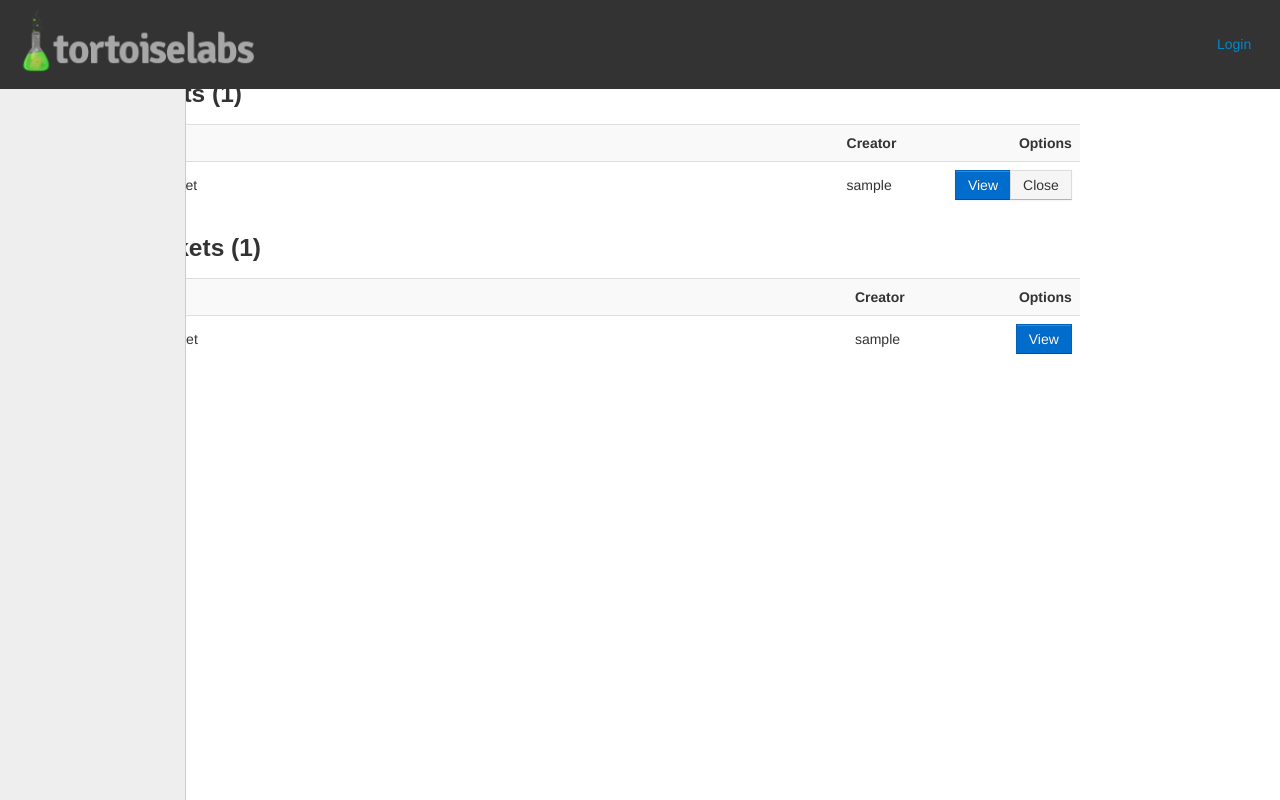
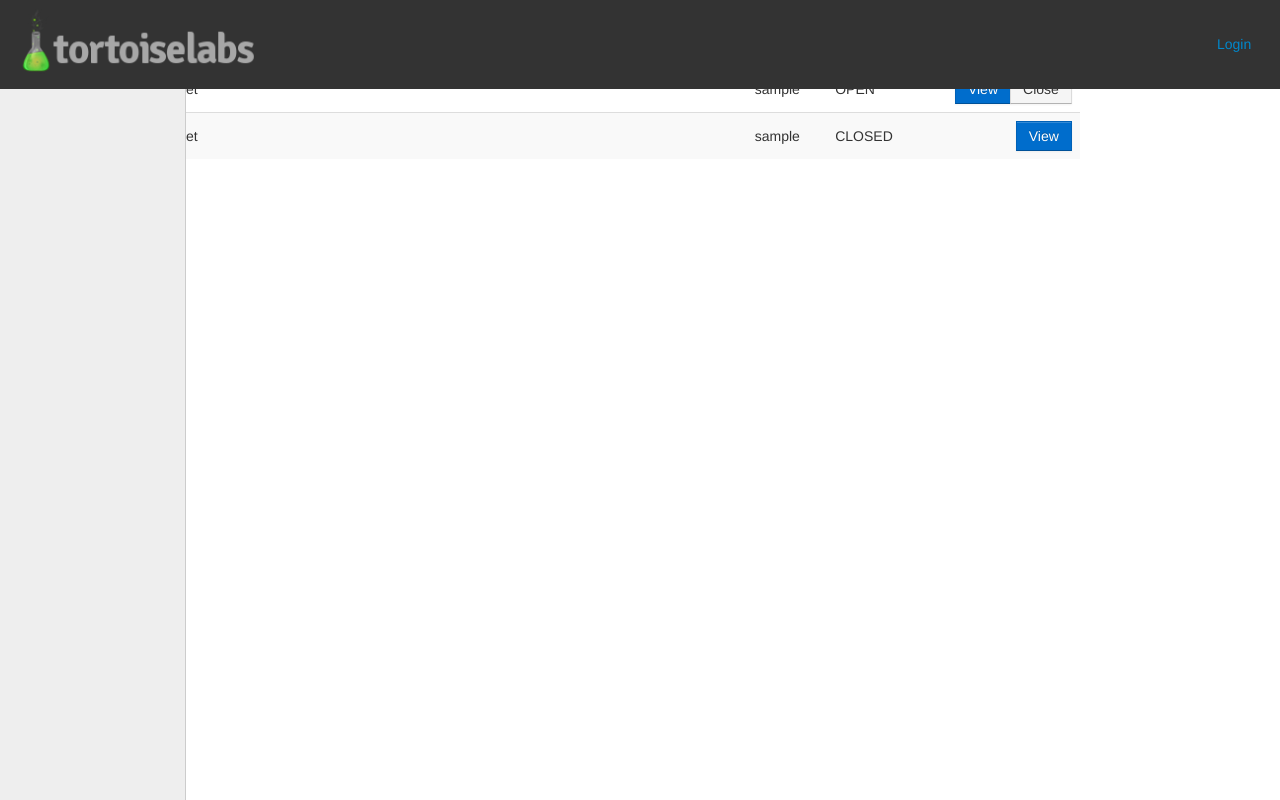
Before and after one commit to mrmonday/panel2, a Python web app: template panel2/support/templates/support/ticketlist.html in a window 1280 px wide. Run offline with Jinja, Linux system fonts and the light colour scheme; the template is opened without the code that fills it: most values are stand-ins (such as "Sample title", 1, 10 or a date in 2020); some libraries are stand-ins or nearby versions; some web fonts are replaced.

Commit message:
support: same thing

```diff
--- a/panel2/support/templates/support/ticketbase.html
+++ b/panel2/support/templates/support/ticketbase.html
@@ -1,15 +1,12 @@
 {% extends "base-scaffolding.html" %}
 {% block title %}Tickets{% endblock %}
 
-{% block content %}
-<h2>
-	Tickets
-	<span class="btn-group pull-right">
-		<a href="{{ url_for('.new') }}" class="btn btn-success">New Ticket</a>
-		{% if user.is_admin %}
-		<a href="{{ url_for('.list_all') }}" class="btn btn-info">View All Tickets</a>
-		{% endif %}
-		<a href="{{ url_for('.list') }}" class="btn">View Your Tickets</a>
+{% block supportsidebar %}
+<ul class="nav nav-list">
+	<li><a href="{{ url_for('.new') }}">New Ticket</a></li>
+	{% if user.is_admin %}
+	<li><a href="{{ url_for('.list_all') }}"><i class="icon-lock"></i> View All Tickets</a></li>
+	{% endif %}
 	</span>
-</h2>
+</ul>
 {% endblock %}
--- a/panel2/support/templates/support/ticketlist.html
+++ b/panel2/support/templates/support/ticketlist.html
@@ -4,13 +4,14 @@
 {% block content %}
 {{ super() }}
 
-<h3>Open Tickets ({{ open_tickets_count }})</h3>
+<div class="pushdown"></div>
 
 <table class="table table-striped">
 	<tr>
 		<th>ID</th>
 		<th>Subject</th>
 		<th>Creator</th>
+		<th>Status</th>
 		<th>
 			<span class="pull-right">Options</span>
 		</th>
@@ -18,8 +19,9 @@
 	{% for ticket in open_tickets %}
 	<tr>
 		<td class="span1">{{ ticket.id }}</td>
-		<td class="span8">{{ ticket.subject }}</td>
+		<td class="span7">{{ ticket.subject }}</td>
 		<td class="span1">{{ ticket.user.username }}</td>
+		<td class="span1">OPEN</td>
 		<td class="span2">
 			<div class="btn-group pull-right">
 				<a href="{{ url_for('.view', ticket_id=ticket.id) }}" class="btn btn-primary">View</a>
@@ -28,24 +30,12 @@
 		</td>
 	</tr>
 	{% endfor %}
-</table>
-
-<h3>Closed Tickets ({{ closed_tickets_count }})</h3>
-
-<table class="table table-striped">
-	<tr>
-		<th>ID</th>
-		<th>Subject</th>
-		<th>Creator</th>
-		<th>
-			<span class="pull-right">Options</span>
-		</th>
-	</tr>
 	{% for ticket in closed_tickets %}
 	<tr>
 		<td class="span1">{{ ticket.id }}</td>
-		<td class="span8">{{ ticket.subject }}</td>
+		<td class="span7">{{ ticket.subject }}</td>
 		<td class="span1">{{ ticket.user.username }}</td>
+		<td class="span1">CLOSED</td>
 		<td class="span2">
 			<div class="btn-group pull-right">
 				<a href="{{ url_for('.view', ticket_id=ticket.id) }}" class="btn btn-primary">View</a>
--- a/panel2/support/templates/support/ticketview.html
+++ b/panel2/support/templates/support/ticketview.html
@@ -52,7 +52,7 @@
 	</div>
 	<div class="span10">
 		<textarea name="message" placeholder="Reply here" class="ticket-reply-textarea span12"></textarea><br>
-		<div class="btn-group pull-right">
+		<div class="pull-right">
 			<button type="submit" class="btn btn-primary">Add Reply</button>
 			<a href="{{ url_for('.close', ticket_id=ticket.id) }}" class="btn">Close Ticket</a>
 		</div>
```
